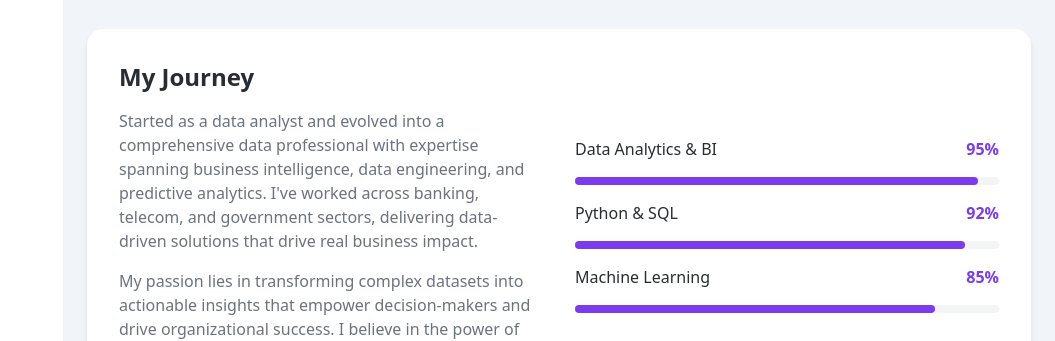
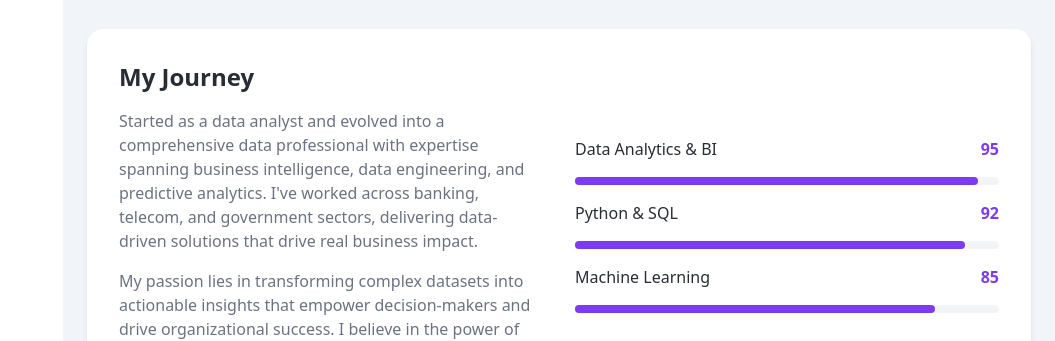
Before and after one commit to G-K-GICHURE/cv-craft-template, a React (Vite) app: page / in a window 1280 px wide. Shown: the part 2120-2461 px from the top of the page, without its empty margins (225-1280 px from the left). Built offline with nearby package versions, Linux system fonts and the light colour scheme.

Commit message:
Refactor: Remove percentages from journey
Remove percentage values from the "Journey" section of the portfolio.

```diff
--- a/src/components/About.tsx
+++ b/src/components/About.tsx
@@ -122,7 +122,7 @@ const About = () => {
             <div className="space-y-4">
               <div className="flex justify-between items-center">
                 <span className="font-medium text-card-foreground">Data Analytics & BI</span>
-                <span className="text-primary font-semibold">95%</span>
+                <span className="text-primary font-semibold">95</span>
               </div>
               <div className="w-full bg-muted rounded-full h-2">
                 <div className="bg-primary h-2 rounded-full" style={{ width: '95%' }}></div>
@@ -130,7 +130,7 @@ const About = () => {
 
               <div className="flex justify-between items-center">
                 <span className="font-medium text-card-foreground">Python & SQL</span>
-                <span className="text-primary font-semibold">92%</span>
+                <span className="text-primary font-semibold">92</span>
               </div>
               <div className="w-full bg-muted rounded-full h-2">
                 <div className="bg-primary h-2 rounded-full" style={{ width: '92%' }}></div>
@@ -138,7 +138,7 @@ const About = () => {
 
               <div className="flex justify-between items-center">
                 <span className="font-medium text-card-foreground">Machine Learning</span>
-                <span className="text-primary font-semibold">85%</span>
+                <span className="text-primary font-semibold">85</span>
               </div>
               <div className="w-full bg-muted rounded-full h-2">
                 <div className="bg-primary h-2 rounded-full" style={{ width: '85%' }}></div>
```
